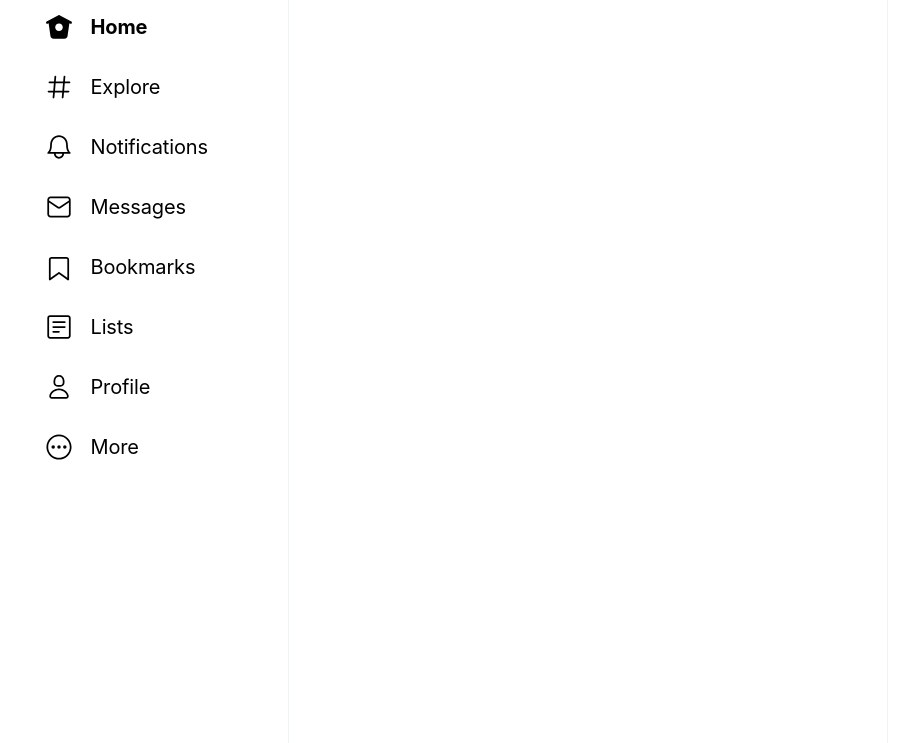
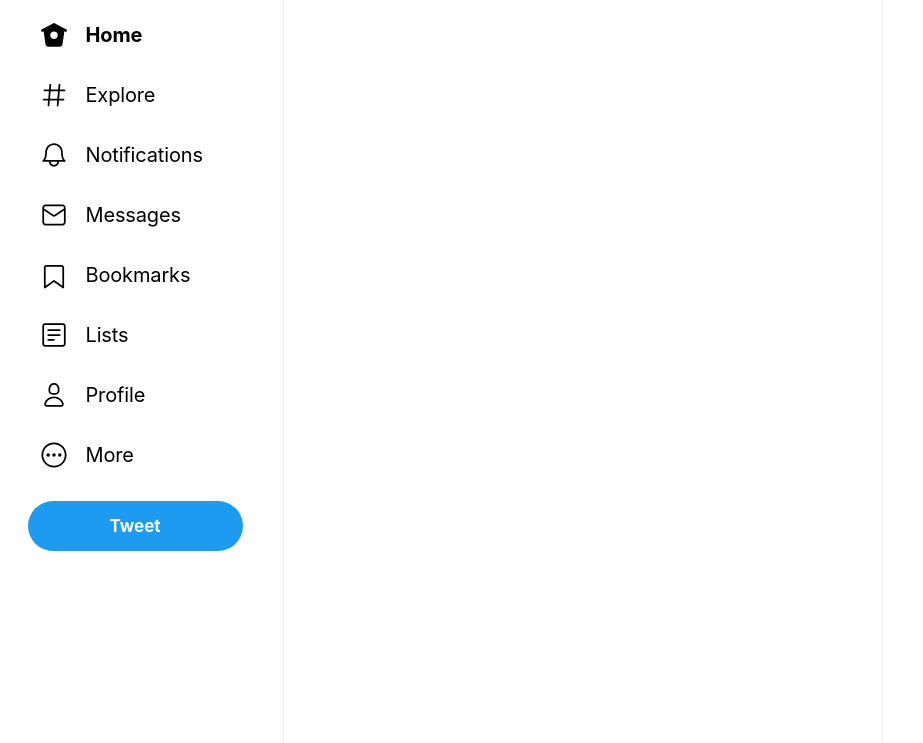
Before and after one commit to rohjs/twitter-markup-challenge, a website: page index.html in a window 1280 px wide. Shown: the part 57-800 px from the top of the page, without its empty margins (0-923 px from the left). Drawn offline with Linux system fonts and the light colour scheme.

Commit message:
🚧 Finish styling global-header

```diff
--- a/index.html
+++ b/index.html
@@ -27,6 +27,7 @@
             <li><a href="/profile">Profile</a></li>
             <li><a href="/more">More</a></li>
           </ul>
+          <button type="button">Tweet</button>
         </nav>
       </header>
 
--- a/styles/layouts/_gnb.scss
+++ b/styles/layouts/_gnb.scss
@@ -2,6 +2,8 @@
   $gnb-icon-list: ('home', 'hash', 'bell', 'message', 'bookmark', 'file', 'user', 'more-circle');
 
   ul {
+    margin-bottom: 16px;
+
     li {
       padding: 4px 0;
 
@@ -36,4 +38,14 @@
       }
     }
   }
+
+  button {
+    @include flexbox;
+    @include text-style(17, 700, $white);
+    @include darken-hover($blue);
+    width: 100%;
+    height: 50px;
+    background-color: $blue;
+    border-radius: (50px / 2);
+  }
 }
```
Also changed, not shown: style.css.
